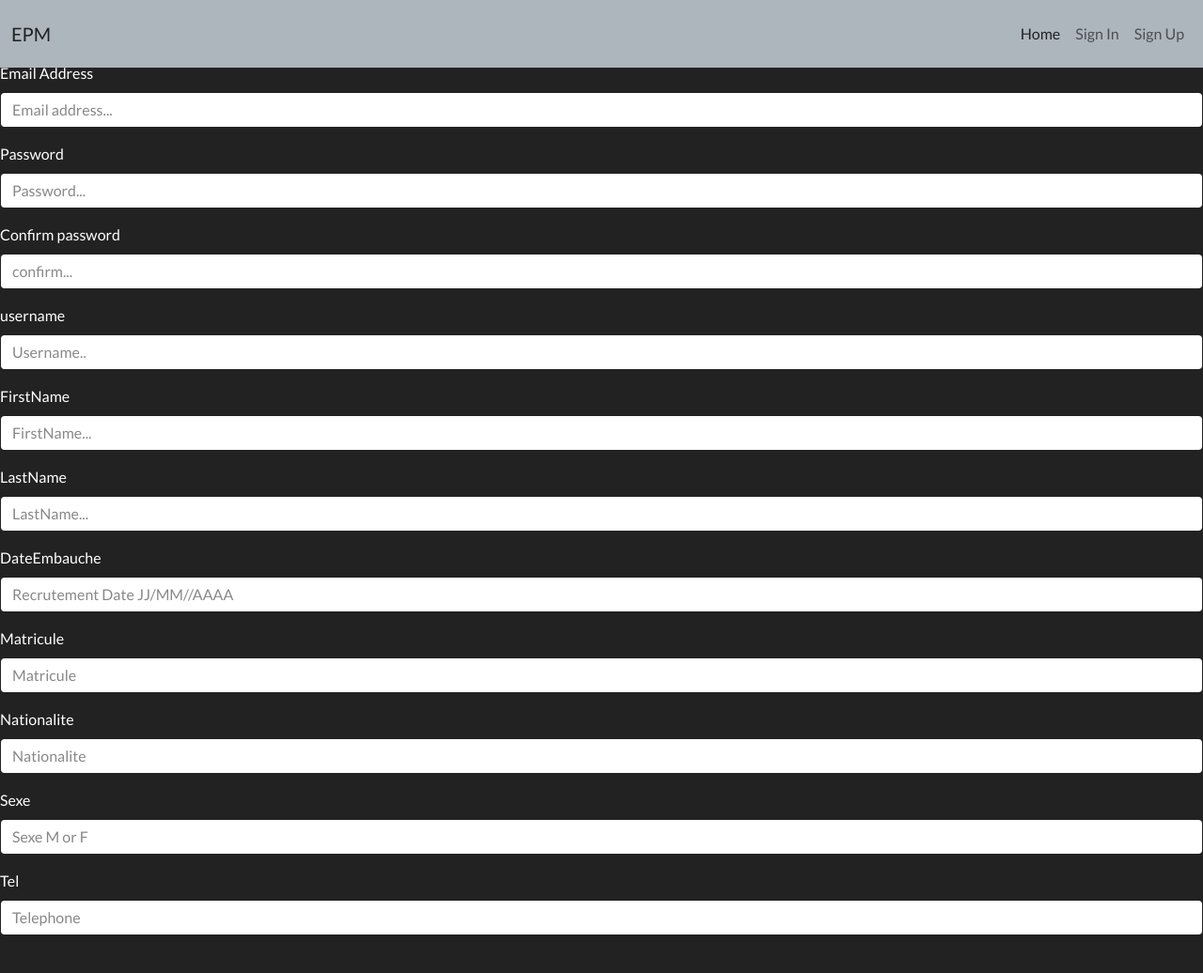
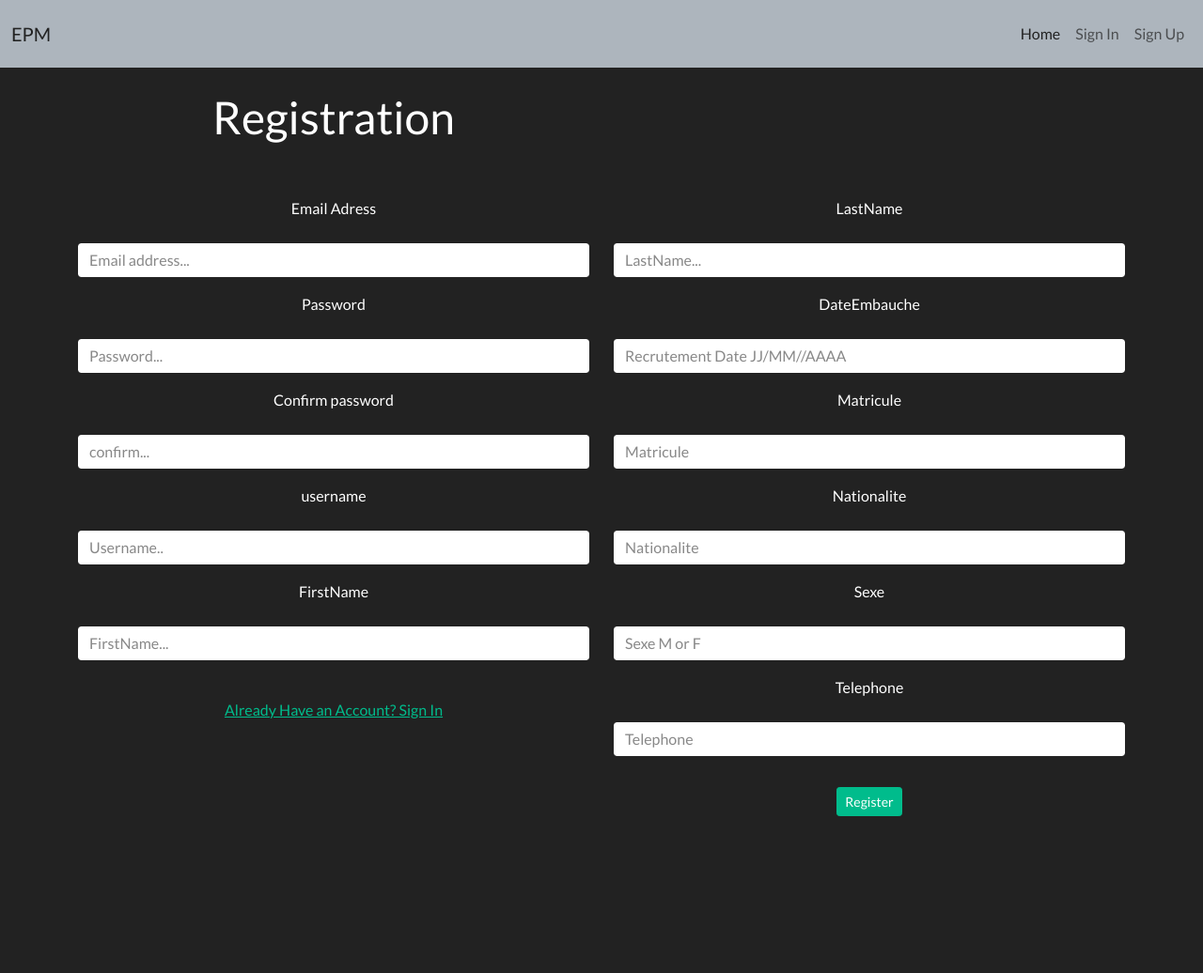
Before and after one commit to sohail-erzini/symfonyapp, a Symfony app: template templates/security/registration.html.twig in a window 1280 px wide. Shown: the whole page at 94% size. After the commit the page ends 869 px from the top, so only its background shows below. Run offline with Twig, Linux system fonts and the light colour scheme; the template is opened without the code that fills it, so the values that code supplies are empty; form fields are guessed from the names that the template uses; some libraries are stand-ins or nearby versions.

Commit message:
fixed registration view and entities

```diff
--- a/src/Form/RegistrationType.php
+++ b/src/Form/RegistrationType.php
@@ -20,7 +20,7 @@ class RegistrationType extends AbstractType
             ->add('FirstName')
             ->add('LastName')
             ->add('DateEmbauche')
-            ->add('Image')
+            // ->add('Image')
             ->add('Matricule')
             ->add('Nationalite')
             ->add('Sexe')
--- a/templates/security/registration.html.twig
+++ b/templates/security/registration.html.twig
@@ -1,40 +1,105 @@
 {%  extends 'base.html.twig' %}
 {% block body %}
-    <h1>registration</h1>
 
-    {{ form_start(form) }}
+<div class="container mt-5">
+    <div class="row mt-5">
+        <div class="col-6 mt-5">
+                <h1 class="text-center">Registration</h1>
+        </div>
+    </div>
+    <div class="row text-center mt-5">
+            <div class="col-6 align self-center">
+                {{ form_start(form) }}
+                    <div class="row ">
+                        <div class="col align self-center">
+                            <label >Email Adress</label><br>
+                            {{ form_row(form.email, {'label': ' ', 'attr':
+                            {'placeholder':'Email address...'}})  }}
+                        </div>
+                    </div>
+                    <div class="row ">
+                        <div class="col align self-center">
+                            <label >Password</label><br>
+                            {{ form_row(form.password, {'label': ' ', 'attr':
+                            {'placeholder':'Password...'}}) }}
+                        </div>
+                    </div>
+                    <div class="row ">
+                        <div class="col align self-center">
+                            <label >Confirm password</label><br>
+                            {{ form_row(form.confirm_password, {'label': ' ', 'attr':
+                            {'placeholder':'confirm...'}}) }}
+                        </div>
+                    </div>
+                    <div class="row">
+                        <div class="col align self-center">
+                            <label >username</label><br>
+                            {{ form_row(form.username, {'label': ' ', 'attr':
+                            {'placeholder':'Username..'}}) }}
+                        </div>
+                    </div>
+                    <div class="row ">
+                        <div class="col align self-center">
+                        <label >FirstName</label><br>
+                        {{ form_row(form.FirstName, {'label': ' ', 'attr':
+                        {'placeholder':'FirstName...'}}) }}
+                        </div>
+                    </div>
+                    <div class="row ">
+                        <div class="col align self-center mt-4">
+                            <a href="{{path('security_login')}}">Already Have an Account? Sign In</a>
+                       </div>
+                    </div>
+                    </div>
+                    <div class="col-6">
+                    <div class="row">
+                        <div class="col align self-center">
+                        <label >LastName</label><br>
+                        {{ form_row(form.LastName, {'label': ' ', 'attr':
+                        {'placeholder':'LastName...'}}) }}
+                        </div>
+                    </div>
+                    <div class="row ">
+                        <div class="col align self-center">
+                        <label >DateEmbauche</label><br>
+                        {{ form_row(form.DateEmbauche, {'label': ' ', 'attr':
+                        {'placeholder':'Recrutement Date JJ/MM//AAAA'}}) }}
+                        </div>
+                    </div>
 
-    {{ form_row(form.email, {'label': 'Email Address', 'attr':
-        {'placeholder':'Email address...'}}) }}
-    {{ form_row(form.password, {'label': 'Password', 'attr':
-        {'placeholder':'Password...'}}) }}
-    {{ form_row(form.confirm_password, {'label': 'Confirm password', 'attr':
-        {'placeholder':'confirm...'}}) }}
-    {{ form_row(form.username, {'label': 'username', 'attr':
-        {'placeholder':'Username..'}}) }}
-    {{ form_row(form.FirstName, {'label': 'FirstName', 'attr':
-        {'placeholder':'FirstName...'}}) }}
-    {{ form_row(form.LastName, {'label': 'LastName', 'attr':
-        {'placeholder':'LastName...'}}) }}
-    {{ form_row(form.DateEmbauche, {'label': 'DateEmbauche', 'attr':
-        {'placeholder':'Recrutement Date JJ/MM//AAAA'}}) }}
-    {{ form_row(form.Matricule, {'label': 'Matricule', 'attr':
-        {'placeholder':'Matricule'}}) }}
-    {{ form_row(form.Nationalite, {'label': 'Nationalite', 'attr':
-        {'placeholder':'Nationalite'}}) }}
-    {{ form_row(form.Sexe, {'label': 'Sexe', 'attr':
-        {'placeholder':'Sexe M or F'}}) }}
-    {{ form_row(form.Tel, {'label': 'Tel', 'attr':
-        {'placeholder':'Telephone '}}) }}
+                    <div class="row ">
+                        <div class="col align self-center">
+                        <label >Matricule</label><br>
+                    {{ form_row(form.Matricule, {'label': ' ', 'attr':
+                        {'placeholder':'Matricule'}}) }}
+                    </div>
+                    </div>
+                    <div class="row ">
+                        <div class="col align self-center">
+                        <label >Nationalite</label><br>
+                    {{ form_row(form.Nationalite, {'label': ' ', 'attr':
+                        {'placeholder':'Nationalite'}}) }}
+                    </div>
+                    </div>
+                    <div class="row ">
+                        <div class="col align self-center">
+                        <label >Sexe</label><br>
+                    {{ form_row(form.Sexe, {'label': ' ', 'attr':
+                        {'placeholder':'Sexe M or F'}}) }}
+                    </div>
+                    </div>
+                    <div class="row ">
+                        <div class="col align self-center mb-3">
+                        <label >Telephone</label><br>
+                        {{ form_row(form.Tel, {'label': ' ', 'attr':
+                        {'placeholder':'Telephone '}}) }}
+                        <button type="submit" class="btn btn-success btn-sm mt-3">Register</button>
+                        </div>
+                    </div>
+                    {{ form_end(form) }}
 
+            </div>
+    </div>
 
-
-
-
-
-
-
-
-    <button type="submit" class="btn btn-succes"></button>
-    {{ form_end(form) }}
+</div>
 {% endblock %}
```
Also changed, not shown: src/Entity/Projet.php (+36 -0 lines), src/Entity/Tache.php (+18 -14 lines), src/Entity/User.php (+79 -0 lines), src/Entity/UserProjet.php (added, +75 -0 lines), src/Repository/UserProjetRepository.php (added, +66 -0 lines), templates/home/index.html.twig (indentation only).
